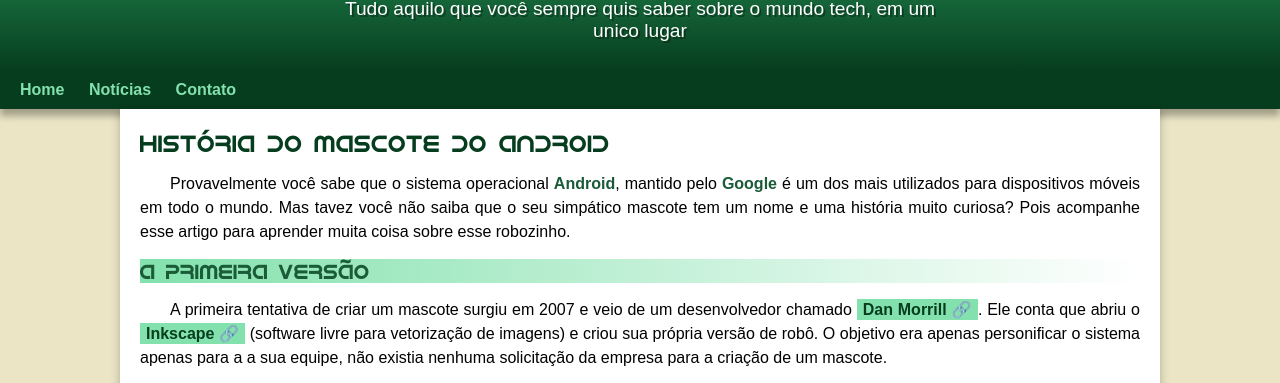
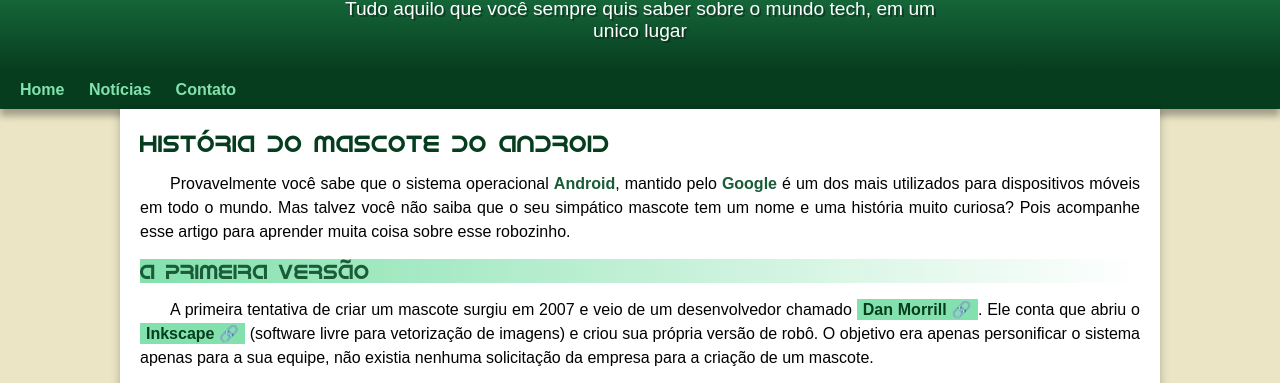
Before and after one commit to lucianogasparotto/projeto-android, a plain HTML site: page index.html in a window 1280 px wide. Shown: the part 119-502 px from the top of the page. Drawn offline with Linux system fonts and the light colour scheme.

Commit message:
projeto andrioid corrigido

```diff
--- a/index.html
+++ b/index.html
@@ -22,11 +22,11 @@
         <article>
             <h1>História do Mascote do Android</h1>
 
-            <p>Provavelmente você sabe que o sistema operacional <strong>Android</strong>, mantido pelo <strong>Google</strong> é um dos mais utilizados para dispositivos móveis em todo o mundo. Mas tavez você não saiba que o seu simpático mascote tem um nome e uma história muito curiosa? Pois acompanhe esse artigo para aprender muita coisa sobre esse robozinho.</p>
+            <p>Provavelmente você sabe que o sistema operacional <strong>Android</strong>, mantido pelo <strong>Google</strong> é um dos mais utilizados para dispositivos móveis em todo o mundo. Mas talvez você não saiba que o seu simpático mascote tem um nome e uma história muito curiosa? Pois acompanhe esse artigo para aprender muita coisa sobre esse robozinho.</p>
 
             <h2>A primeira versão</h2>
 
-            <p>A primeira tentativa de criar um mascote surgiu em 2007 e veio de um desenvolvedor chamado <a href="https://ausdroid.net/2013/01/04/dan-morrill-shows-us-the-android-mascots-that-could-have-been/" target="_blank" class="externo">Dan Morrill</a>. Ele conta que abriu o <a href="https://inkscape.org/" target="_blank" class="externo">Inkscape</a> (software livre para vetorização de imagens) e criou sua própria versão de robô. O objetivo era apenas personificar o sistema apenas para a a sua equipe, não existia nenhuma solicitação da empresa para a criação de um mascote.</p>
+            <p>A primeira tentativa de criar um mascote surgiu em 2007 e veio de um desenvolvedor chamado <a href="https://ausdroid.net/2013/01/04/dan-morrill-shows-us-the-android-mascots-that-could-have-been/" target="_blank" class="externo">Dan Morrill</a>. Ele conta que abriu o <a href="https://inkscape.org/" target="_blank" class="externo">Inkscape</a> (software livre para vetorização de imagens) e criou sua própria versão de robô. O objetivo era apenas personificar o sistema apenas para a sua equipe, não existia nenhuma solicitação da empresa para a criação de um mascote.</p>
 
 
             <picture>
```
